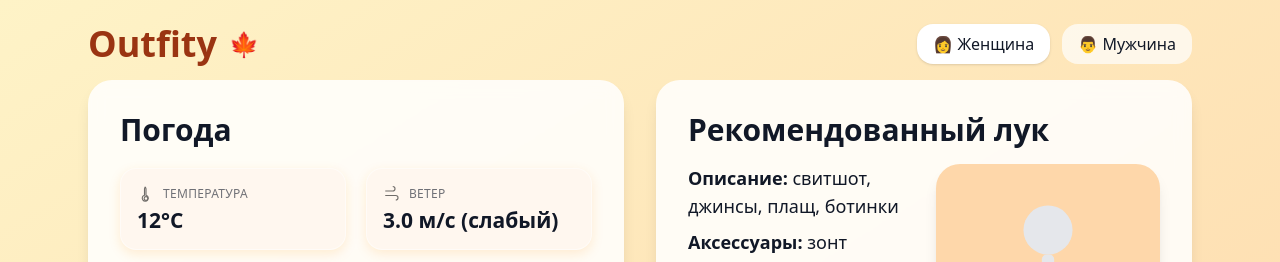
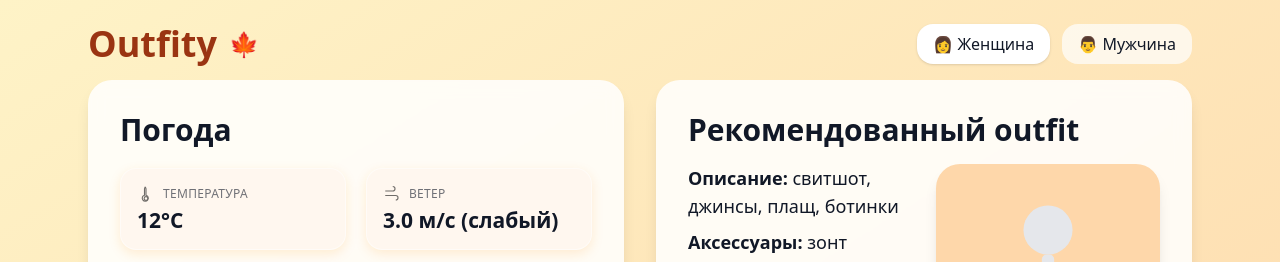
Before and after one commit to anyakhudova-design/outfity, a React (Vite) app: page / in a window 1280 px wide. Shown: the top 262 px of the page. Built offline with nearby package versions, Linux system fonts and the light colour scheme; no server answers.

Commit message:
Update OutfityApp.jsx

```diff
--- a/src/OutfityApp.jsx
+++ b/src/OutfityApp.jsx
@@ -248,7 +248,7 @@ export default function OutfityApp() {
 
         {/* Рекомендация */}
         <section className="bg-white/85 backdrop-blur rounded-3xl p-6 md:p-8 shadow-lg flex flex-col">
-          <h2 className="text-2xl md:text-3xl font-semibold mb-4">Рекомендованный лук</h2>
+          <h2 className="text-2xl md:text-3xl font-semibold mb-4">Рекомендованный outfit</h2>
           <div className="grid md:grid-cols-2 gap-6 items-start">
             <div>
               <p className="text-base md:text-lg leading-relaxed break-words"><b>Описание:</b> {rec?.outfit}</p>
```
